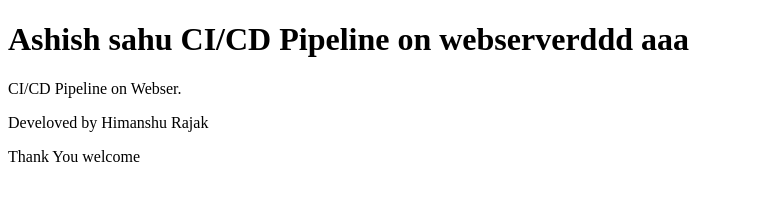
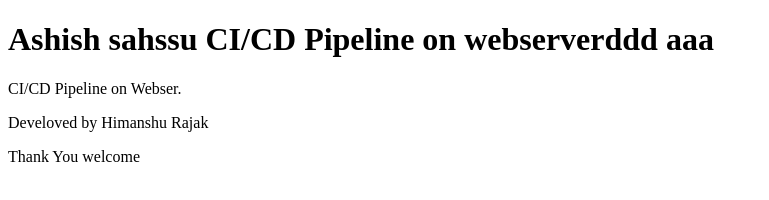
Before and after one commit to icoder-Ahish/cicd-project, a plain HTML site: page index.html in a window 1280 px wide. Shown: the whole page, without its empty margins (0-769 px from the left). Drawn offline with Linux system fonts and the light colour scheme.

Commit message:
Update index.html

```diff
--- a/index.html
+++ b/index.html
@@ -5,7 +5,7 @@
 	</head>
 	<body>
 
-		<h1>Ashish sahu CI/CD Pipeline on webserverddd aaa</h1>
+		<h1>Ashish sahssu CI/CD Pipeline on webserverddd aaa</h1>
 		<p>CI/CD Pipeline on Webser.</p>
 		<p> Develoved by Himanshu Rajak</p>
 		<p> Thank You welcome </p>
```
